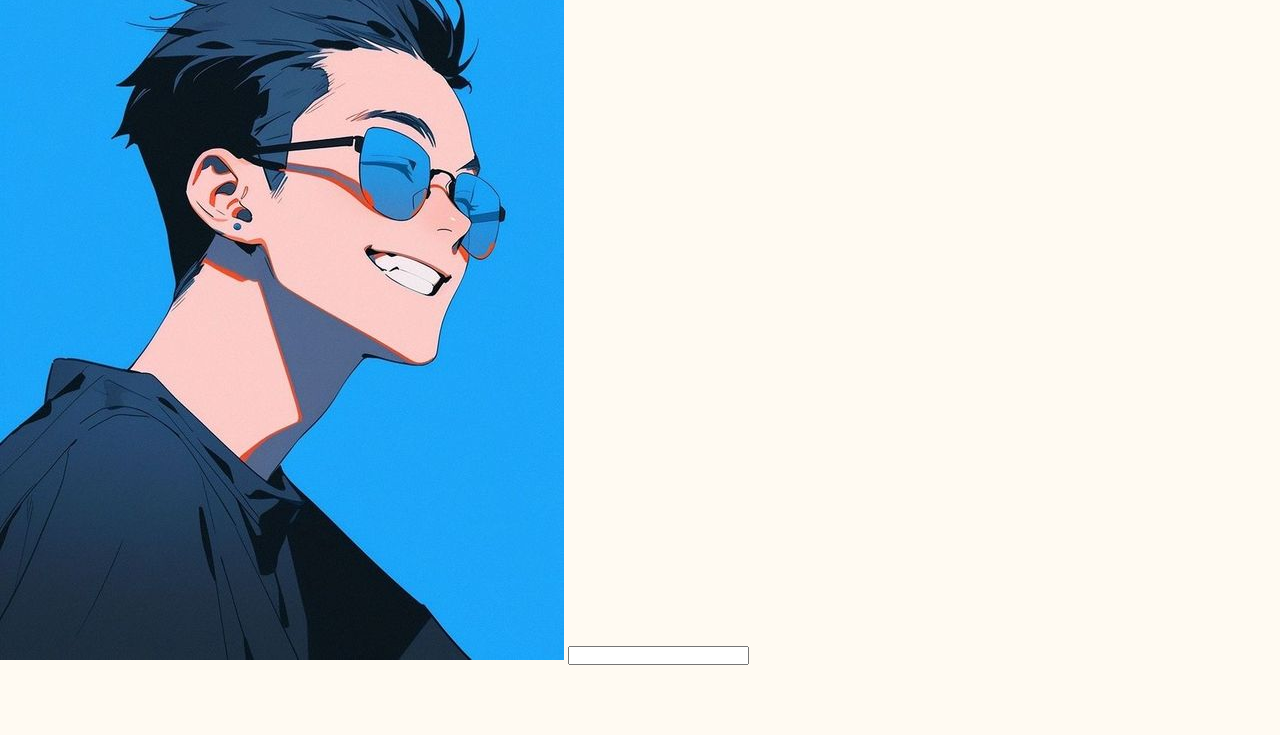
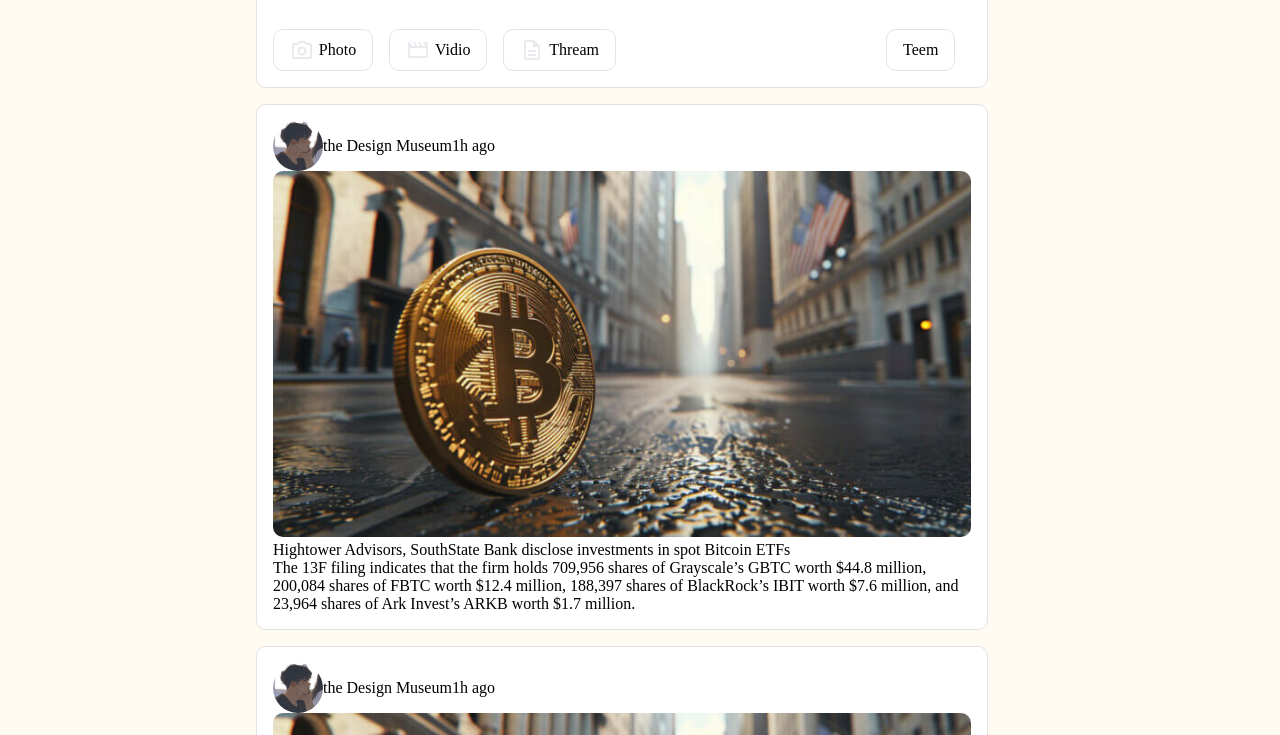
Before and after one commit to yamaniyuda/coursework, a plain HTML site: page frontend/uts/index.html in a window 1280 px wide. Shown: the part 164-899 px from the top of the page. Before the commit the page ends 829 px from the top, so only its background shows below. Drawn offline with Linux system fonts and the light colour scheme.

Commit message:
feat: add

```diff
--- a/frontend/uts/index.html
+++ b/frontend/uts/index.html
@@ -12,27 +12,143 @@
       <img src="./assets/home.svg" alt="" />
     </div>
     <div class="content">
+      <!-- CONTENT LEFT -->
       <div class="content-left">
-
-
         <!-- POST CONTENT -->
         <div class="post">
           <div class="post-header">
-            <span>For You</span>
-            <span>Following</span>
-            <span>Popular</span>
+            <div class="active">For You</div>
+            <div>Following</div>
+            <div>Popular</div>
           </div>
           <div class="post-content">
             <div class="post-content-write">
-              <img src="./assets/people.jpg">
-              <input type="text" name="caption">
+              <img src="./assets/people.jpg" />
+              <input type="text" name="caption" />
             </div>
-            <div class="post-content-options"></div>
+            <div class="post-content-options-wrap">
+              <div class="post-content-options">
+                <div class="post-content-option">
+                  <img src="./assets/photo.svg" alt="" />
+                  <span>Photo</span>
+                </div>
+                <div class="post-content-option">
+                  <img src="./assets/video.svg" alt="" />
+                  <span>Vidio</span>
+                </div>
+                <div class="post-content-option">
+                  <img src="./assets/dnote.svg" alt="" />
+                  <span>Thream</span>
+                </div>
+              </div>
+              <div class="post-content-option">Teem</div>
+            </div>
+          </div>
+        </div>
+        <!-- CONTENT POST -->
+        <div class="account-post">
+          <div class="account-post-header">
+            <img src="./assets/people1.jpg" alt="" />
+            <span>the Design Museum</span>
+            <span>1h ago</span>
+          </div>
+          <div class="account-post-image">
+            <img src="./assets/post1.png" alt="" />
+          </div>
+          <div class="account-post-content">
+            <p>
+              Hightower Advisors, SouthState Bank disclose investments in spot
+              Bitcoin ETFs
+            </p>
+            <p>
+              The 13F filing indicates that the firm holds 709,956 shares of
+              Grayscale’s GBTC worth $44.8 million, 200,084 shares of FBTC worth
+              $12.4 million, 188,397 shares of BlackRock’s IBIT worth $7.6
+              million, and 23,964 shares of Ark Invest’s ARKB worth $1.7
+              million.
+            </p>
           </div>
         </div>
 
+        <div class="account-post">
+          <div class="account-post-header">
+            <img src="./assets/people1.jpg" alt="" />
+            <span>the Design Museum</span>
+            <span>1h ago</span>
+          </div>
+          <div class="account-post-image">
+            <img src="./assets/post1.png" alt="" />
+          </div>
+          <div class="account-post-content">
+            <p>
+              Hightower Advisors, SouthState Bank disclose investments in spot
+              Bitcoin ETFs
+            </p>
+            <p>
+              The 13F filing indicates that the firm holds 709,956 shares of
+              Grayscale’s GBTC worth $44.8 million, 200,084 shares of FBTC worth
+              $12.4 million, 188,397 shares of BlackRock’s IBIT worth $7.6
+              million, and 23,964 shares of Ark Invest’s ARKB worth $1.7
+              million.
+            </p>
+          </div>
+        </div>
+
+        <div class="account-post">
+          <div class="account-post-header">
+            <img src="./assets/people1.jpg" alt="" />
+            <span>the Design Museum</span>
+            <span>1h ago</span>
+          </div>
+          <div class="account-post-image">
+            <img src="./assets/post1.png" alt="" />
+          </div>
+          <div class="account-post-content">
+            <p>
+              Hightower Advisors, SouthState Bank disclose investments in spot
+              Bitcoin ETFs
+            </p>
+            <p>
+              The 13F filing indicates that the firm holds 709,956 shares of
+              Grayscale’s GBTC worth $44.8 million, 200,084 shares of FBTC worth
+              $12.4 million, 188,397 shares of BlackRock’s IBIT worth $7.6
+              million, and 23,964 shares of Ark Invest’s ARKB worth $1.7
+              million.
+            </p>
+          </div>
+        </div>
+
+        <div class="account-post">
+          <div class="account-post-header">
+            <img src="./assets/people1.jpg" alt="" />
+            <span>the Design Museum</span>
+            <span>1h ago</span>
+          </div>
+          <div class="account-post-image">
+            <img src="./assets/post1.png" alt="" />
+          </div>
+          <div class="account-post-content">
+            <p>
+              Hightower Advisors, SouthState Bank disclose investments in spot
+              Bitcoin ETFs
+            </p>
+            <p>
+              The 13F filing indicates that the firm holds 709,956 shares of
+              Grayscale’s GBTC worth $44.8 million, 200,084 shares of FBTC worth
+              $12.4 million, 188,397 shares of BlackRock’s IBIT worth $7.6
+              million, and 23,964 shares of Ark Invest’s ARKB worth $1.7
+              million.
+            </p>
+          </div>
+        </div>
       </div>
-      <div class="content-right"></div>
+
+
+
+      <!-- CONTENT RIGHT -->
+      <div class="content-right">
+        <h1>kk</h1>
+      </div>
     </div>
   </body>
 </html>
--- a/frontend/uts/styles/index.css
+++ b/frontend/uts/styles/index.css
@@ -15,16 +15,108 @@ body {
 }
 
 .content {
-  display: grid;
-  grid-template-columns: repeat(5, 1fr);
-  grid-template-rows: 1fr;
-  grid-column-gap: 0px;
-  grid-row-gap: 0px;
+  width: 60%;
+  margin: auto;
+  display: flex;
 }
 
 .content-left {
-  grid-area: 1 / 1 / 2 / 5;
+  /* grid-area: 1 / 1 / 2 / 4; */
 }
 .content-right {
-  grid-area: 1 / 5 / 2 / 6;
+  /* grid-area: 1 / 4 / 2 / 6; */
 }
+
+.post {
+  background-color: white;
+  border: 1px solid rgb(227, 227, 227);
+  border-radius: 10px;
+}
+
+.post-header {
+  border-bottom: 1px solid rgb(227, 227, 227);
+  padding-top: 1em;
+  padding-left: 3em;
+  padding-right: 3em;
+  display: flex;
+}
+
+.post-header div {
+  margin-right: 2em;
+}
+
+.post-header .active {
+  border-bottom: 2px solid #758045;
+}
+
+.post-content-write {
+  padding: 1em;
+  display: flex;
+}
+
+.post-content-write img {
+  border-radius: 50%;
+  width: 50px;
+  height: 50px;
+}
+
+.post-content-write input {
+  width: 100%;
+  margin-left: 10px;
+  border: none;
+  background-color: #f0eeea;
+  border-radius: 10px;
+}
+
+.post-content-options-wrap {
+  padding: 1em;
+  display: flex;
+  justify-content: space-between;
+}
+
+.post-content-options {
+  display: flex;
+}
+
+.post-content-option {
+  display: flex;
+  justify-content: center;
+  align-items: center;
+  border: 1px solid rgb(227, 227, 227);
+  border-radius: 10px;
+  padding: 0.5em 1em;
+}
+
+.post-content-option:nth-child(1),
+.post-content-option:nth-child(2),
+.post-content-option:nth-child(3) {
+  margin-right: 1em;
+}
+
+.post-content-option img {
+  margin-right: .3em;
+}
+
+.account-post {
+  margin: 1em 0;
+  background-color: white;
+  border: 1px solid rgb(227, 227, 227);
+  border-radius: 10px;
+  padding: 1em;
+}
+
+.account-post-header {
+  display: flex;
+  align-items: center;
+}
+
+.account-post-header img {
+  border-radius: 50%;
+  width: 50px;
+  height: 50px;
+}
+
+.account-post-image img {
+  width: 100%;
+  border-radius: 10px;
+}
```
Also changed, not shown: frontend/uts/assets/dnote.svg (renamed from frontend/uts/assets/description_24dp_FILL0_wght400_GRAD0_opsz24.svg), frontend/uts/assets/people1.jpg (added), frontend/uts/assets/post1.png (added).
